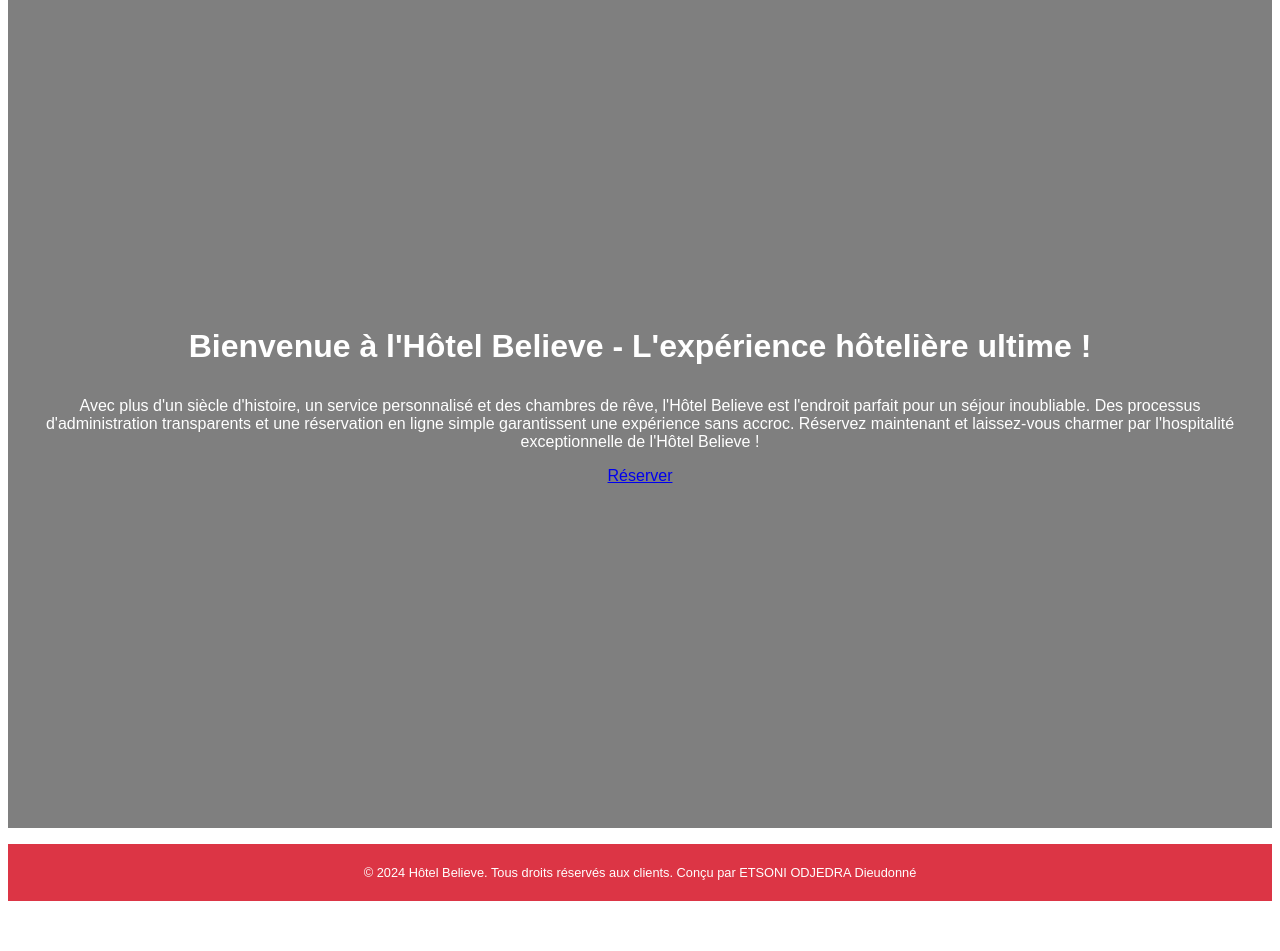
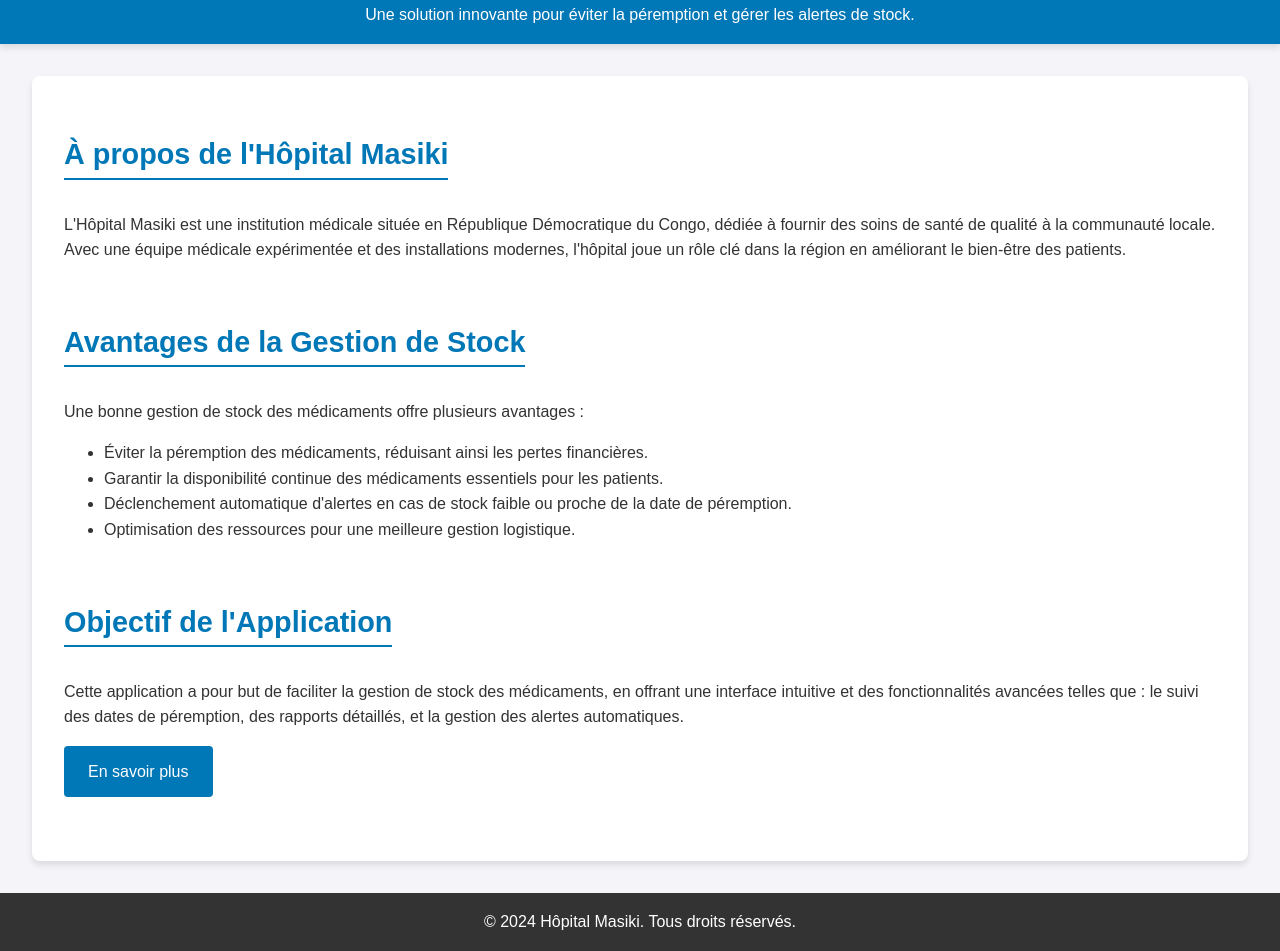
Before and after one commit to etsoni123/spa, a plain HTML site: page index.html in a window 1280 px wide. Shown: the part 86-1037 px from the top of the page. Before the commit the page ends 995 px from the top, so only its background shows below. Drawn offline with Linux system fonts and the light colour scheme.

Commit message:
Update index.html

```diff
--- a/index.html
+++ b/index.html
@@ -1,98 +1,129 @@
 <!DOCTYPE html>
 <html lang="fr">
 <head>
-    <title>Hôtel Believe</title>
+    <meta charset="UTF-8">
     <meta name="viewport" content="width=device-width, initial-scale=1.0">
+    <title>Gestion de Stock - Hôpital Masiki</title>
     <style>
+        /* Styles généraux */
         body {
             font-family: Arial, sans-serif;
-            background-size: cover;
-            background-repeat: no-repeat;
-            background-position: center;
-            color: white;
+            line-height: 1.6;
+            margin: 0;
+            padding: 0;
+            background-color: #f4f4f9;
+            color: #333;
+        }
+
+        header {
+            background: #0077b6;
+            color: #fff;
+            padding: 1rem 0;
+            text-align: center;
+            box-shadow: 0 4px 6px rgba(0, 0, 0, 0.1);
+        }
+
+        header h1 {
+            margin: 0;
+            font-size: 2.5rem;
+        }
+
+        header p {
+            margin: 0.5rem 0 0;
         }
 
         .container {
-            display: flex;
-            flex-direction: column;
-            align-items: center;
-            justify-content: center;
-            min-height: 100vh;
-            text-align: center;
-            background-color: rgba(0, 0, 0, 0.5);
+            width: 90%;
+            max-width: 1200px;
+            margin: 2rem auto;
+            background: #fff;
             padding: 2rem;
+            border-radius: 8px;
+            box-shadow: 0 4px 6px rgba(0, 0, 0, 0.1);
         }
 
-        h1 {
-            font-size: 2rem;
+        .section-title {
+            font-size: 1.8rem;
             margin-bottom: 1rem;
+            color: #0077b6;
+            border-bottom: 2px solid #0077b6;
+            display: inline-block;
         }
 
-        nav ul {
-            list-style-type: none;
-            padding: 0;
-            display: flex;
-            flex-wrap: wrap;
-            justify-content: center;
+        .section {
+            margin-bottom: 2rem;
         }
 
-        nav ul li {
-            margin: 0.25rem;
+        .btn {
+            display: inline-block;
+            padding: 0.8rem 1.5rem;
+            background: #0077b6;
+            color: #fff;
+            text-decoration: none;
+            border-radius: 4px;
+            transition: background 0.3s;
         }
 
-        nav ul li a {
-            display: block;
-            padding: 0.5rem 0.75rem;
-            background-color: #333;
-            color: white;
-            text-decoration: none;
-            border-radius: 0.25rem;
-            transition: background-color 0.3s ease;
-            font-size: 0.9rem;
-        }
-
-        nav ul li a:hover {
-            background-color: #555;
-        }
-
-        .book-button {
-            display: inline-block;
-            padding: 0.5rem 1rem;
-            background-color: #007bff;
-            color: white;
-            text-decoration: none;
-            border-radius: 0.25rem;
-            transition: background-color 0.3s ease;
-            margin: 1rem;
-            font-size: 0.9rem;
-        }
-
-        .book-button:hover {
-            background-color: #0056b3;
+        .btn:hover {
+            background: #005f87;
         }
 
         footer {
-            background-color: #dc3545;
-            color: white;
             text-align: center;
-            padding: 0.5rem;
-            position: static;
-            margin-top: 1rem;
-            font-size: 0.8rem;
+            padding: 1rem;
+            background: #333;
+            color: #fff;
+            margin-top: 2rem;
+        }
+
+        footer p {
+            margin: 0;
         }
     </style>
 </head>
 <body>
-    <P> bonjour, bienvenue sur notre page</p>
+    <header>
+        <h1>Gestion de Stock - Hôpital Masiki</h1>
+        <p>Une solution innovante pour éviter la péremption et gérer les alertes de stock.</p>
+    </header>
+
     <div class="container">
-        <h1>Bienvenue à l'Hôtel Believe - L'expérience hôtelière ultime !</h1>
-        <p>Avec plus d'un siècle d'histoire, un service personnalisé et des chambres de rêve, l'Hôtel Believe est l'endroit parfait pour un séjour inoubliable. Des processus d'administration transparents et une réservation en ligne simple garantissent une expérience sans accroc. Réservez maintenant et laissez-vous charmer par l'hospitalité exceptionnelle de l'Hôtel Believe !</p>
-        <a href="https://docs.google.com/forms/d/e/1FAIpQLSfNUo9myhd3t8KRJ_EWnHfFZe3pV5Oq5Keh-kmItmn4ezCveA/viewform?embedded=true"></iframe>Réserver</a>
+        <section class="section">
+            <h2 class="section-title">À propos de l'Hôpital Masiki</h2>
+            <p>
+                L'Hôpital Masiki est une institution médicale située en République Démocratique du Congo,
+                dédiée à fournir des soins de santé de qualité à la communauté locale. Avec une équipe
+                médicale expérimentée et des installations modernes, l'hôpital joue un rôle clé dans la
+                région en améliorant le bien-être des patients.
+            </p>
+        </section>
 
+        <section class="section">
+            <h2 class="section-title">Avantages de la Gestion de Stock</h2>
+            <p>
+                Une bonne gestion de stock des médicaments offre plusieurs avantages :
+            </p>
+            <ul>
+                <li>Éviter la péremption des médicaments, réduisant ainsi les pertes financières.</li>
+                <li>Garantir la disponibilité continue des médicaments essentiels pour les patients.</li>
+                <li>Déclenchement automatique d'alertes en cas de stock faible ou proche de la date de péremption.</li>
+                <li>Optimisation des ressources pour une meilleure gestion logistique.</li>
+            </ul>
+        </section>
+
+        <section class="section">
+            <h2 class="section-title">Objectif de l'Application</h2>
+            <p>
+                Cette application a pour but de faciliter la gestion de stock des médicaments, en offrant
+                une interface intuitive et des fonctionnalités avancées telles que : le suivi des dates de péremption,
+                des rapports détaillés, et la gestion des alertes automatiques.
+            </p>
+            <a href="#" class="btn">En savoir plus</a>
+        </section>
     </div>
 
     <footer>
-        <p>&copy; 2024 Hôtel Believe. Tous droits réservés aux clients. Conçu par ETSONI ODJEDRA Dieudonné</p>
+        <p>&copy; 2024 Hôpital Masiki. Tous droits réservés.</p>
     </footer>
 </body>
 </html>
```
